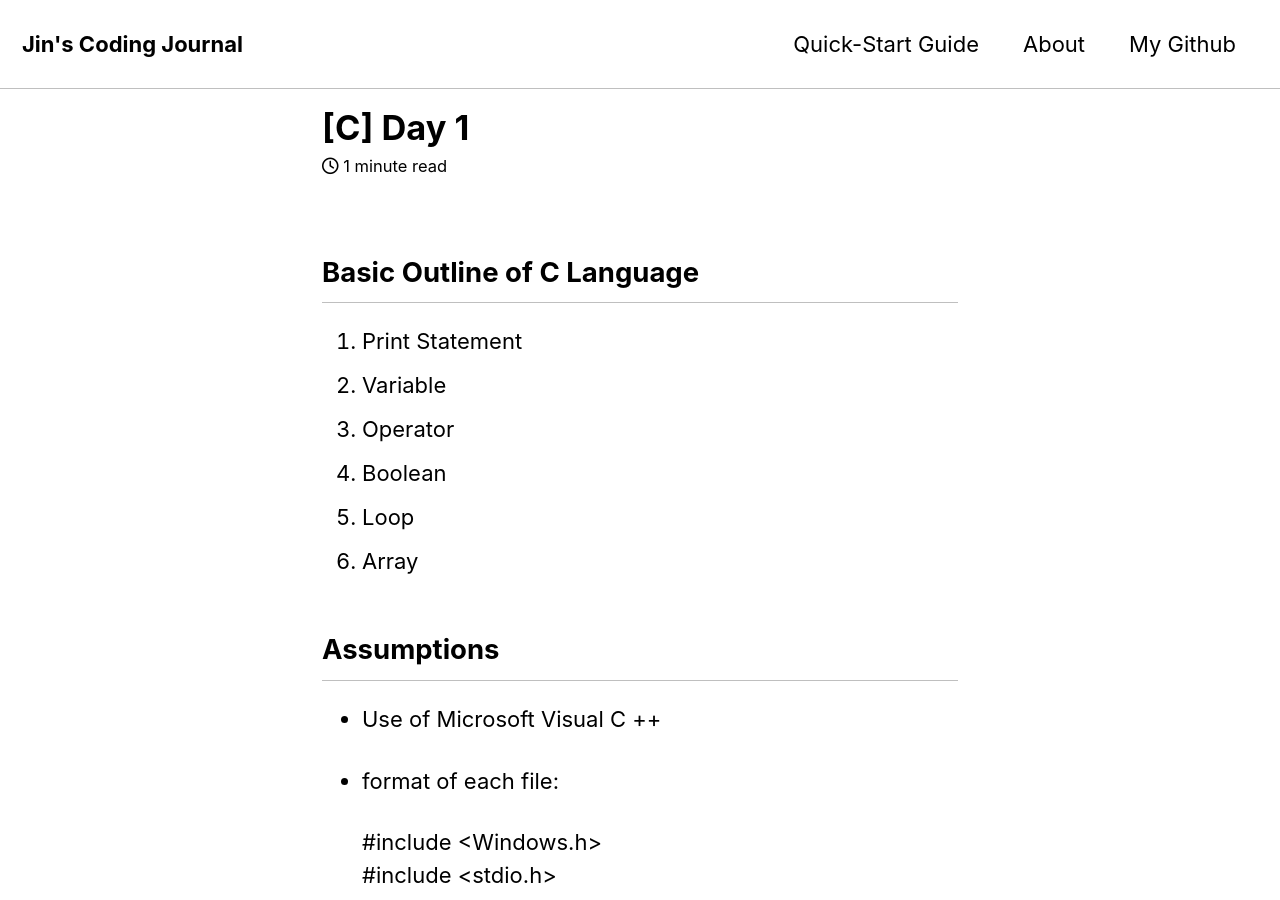
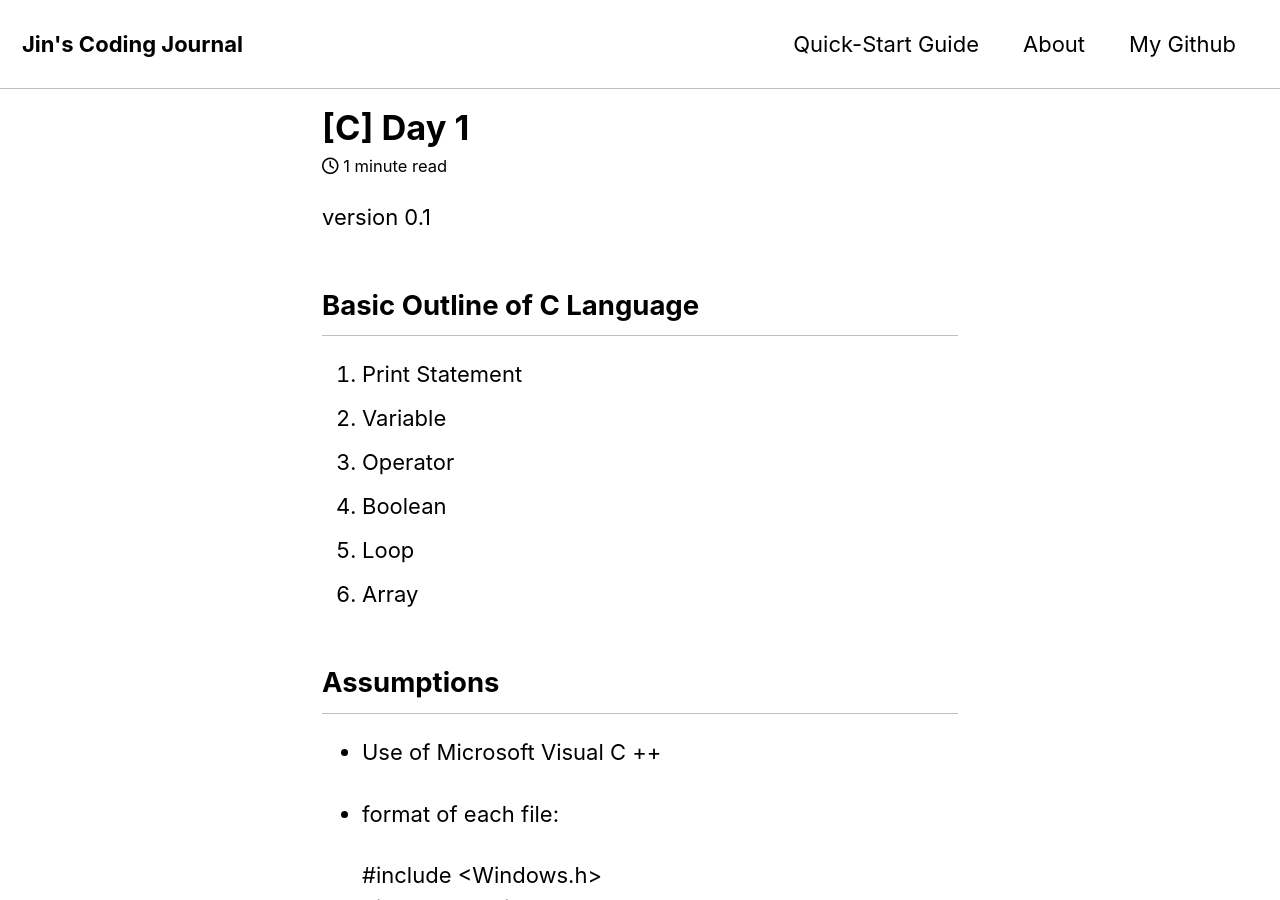
Before and after one commit to jinsim95/jinsim95.github.io, a Jekyll site: the page built from _posts/2019-07-09-C-day01.md, in a window 1280 px wide and 900 px high. Built offline with Jekyll 4.4.1, drawn with Linux system fonts in a browser that asks for light colours; cached includes are drawn as plain includes; nearby versions of some CDN libraries.

Commit message:
_posts/2019-07-09-C-day01.md updated from https://stackedit.io/

```diff
--- a/_posts/2019-07-09-C-day01.md
+++ b/_posts/2019-07-09-C-day01.md
@@ -5,6 +5,7 @@ date: '2019-07-04'
 
 ---
 
+<p>version 0.1</p>
 <h2 id="basic-outline-of-c-language">Basic Outline of C Language</h2>
 <ol>
 <li>Print Statement</li>
```
